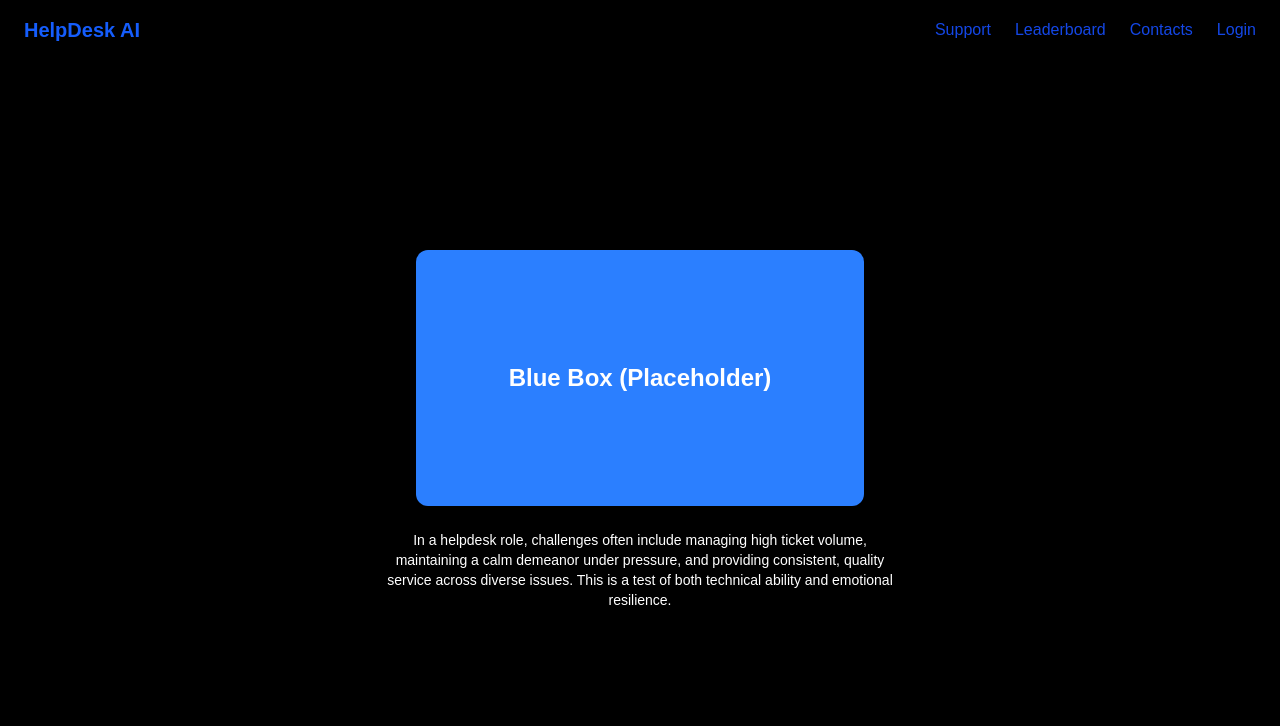
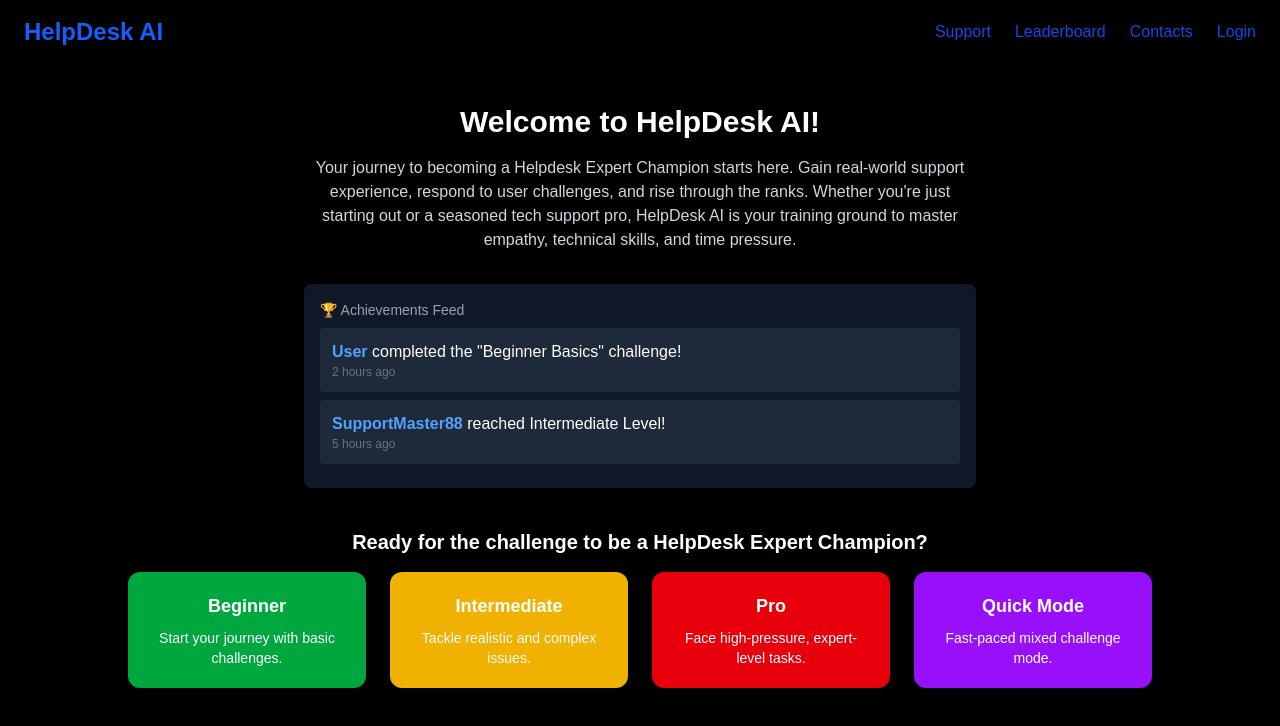
Before and after one commit to Gelosu/Helpdesk-Ai, a Next.js app: page /accountlogin in a window 1280 px wide. Shown: the top 726 px of the page. Built offline with nearby package versions, Linux system fonts and the light colour scheme.

Commit message:
Update page.tsx

```diff
--- a/src/app/accountlogin/page.tsx
+++ b/src/app/accountlogin/page.tsx
@@ -3,10 +3,12 @@
 import { useEffect, useState } from 'react';
 import Link from 'next/link';
 import { useRouter } from 'next/navigation';
+import { Menu, X } from 'lucide-react'; // If using Lucide for icons
 
 export default function HomePage() {
   const [username, setUsername] = useState<string | null>(null);
   const [dropdownOpen, setDropdownOpen] = useState(false);
+  const [mobileMenuOpen, setMobileMenuOpen] = useState(false);
   const router = useRouter();
 
   useEffect(() => {
@@ -20,23 +22,34 @@ export default function HomePage() {
     sessionStorage.removeItem('username');
     setUsername(null);
     setDropdownOpen(false);
+    setMobileMenuOpen(false);
     router.push('/');
   };
 
   return (
-    <div className="min-h-screen flex flex-col bg-black">
+    <div className="min-h-screen flex flex-col bg-black text-white">
       {/* NAVBAR */}
-      <nav className="flex justify-between items-center px-6 py-4 bg-black shadow">
-        <Link href="/" className="text-xl font-bold text-blue-600 hover:text-blue-800">
+      <nav className="flex justify-between items-center px-4 sm:px-6 py-4 bg-black shadow relative">
+        <div className="flex items-center">
+          {/* Hamburger button on mobile */}
+          <button
+            className="sm:hidden text-blue-600 mr-4"
+            onClick={() => setMobileMenuOpen((prev) => !prev)}
+          >
+            {mobileMenuOpen ? <X size={24} /> : <Menu size={24} />}
+          </button>
+
+          {/* Logo */}
+          <Link href="/" className="text-xl sm:text-2xl font-bold text-blue-600 hover:text-blue-800">
             HelpDesk AI
           </Link>
+        </div>
 
-        <div className="relative text-blue-700 font-medium">
-          <div className="flex space-x-6 items-center">
+        {/* Desktop Menu */}
+        <div className="hidden sm:flex space-x-6 text-blue-700 font-medium items-center">
           <Link href="/docs" className="hover:text-blue-500">Support</Link>
           <Link href="/support" className="hover:text-blue-500">Leaderboard</Link>
           <Link href="/support" className="hover:text-blue-500">Contacts</Link>
-
           {!username ? (
             <Link href="/login" className="hover:text-blue-500">Login</Link>
           ) : (
@@ -60,20 +73,70 @@ export default function HomePage() {
             </div>
           )}
         </div>
+
+        {/* Mobile Menu (dropdown) */}
+        {mobileMenuOpen && (
+          <div className="absolute top-full left-0 w-full bg-gray-900 flex flex-col px-6 py-4 space-y-3 z-20 sm:hidden">
+            <Link href="/docs" className="hover:text-blue-400" onClick={() => setMobileMenuOpen(false)}>Support</Link>
+            <Link href="/support" className="hover:text-blue-400" onClick={() => setMobileMenuOpen(false)}>Leaderboard</Link>
+            <Link href="/support" className="hover:text-blue-400" onClick={() => setMobileMenuOpen(false)}>Contacts</Link>
+            {!username ? (
+              <Link href="/login" className="hover:text-blue-400" onClick={() => setMobileMenuOpen(false)}>Login</Link>
+            ) : (
+              <button
+                onClick={handleLogout}
+                className="text-left text-blue-400 hover:text-blue-600"
+              >
+                Logout ({username})
+              </button>
+            )}
           </div>
+        )}
       </nav>
 
       {/* CONTENT */}
-      <main className="flex-grow flex flex-col items-center justify-center px-4">
-        <div className="w-full max-w-md h-64 bg-blue-500 rounded-xl flex items-center justify-center text-white text-2xl font-semibold shadow-lg">
-          Blue Box (Placeholder)
+      <main className="flex-grow flex flex-col items-center justify-start px-4 pt-8 sm:pt-10">
+        <h1 className="text-2xl sm:text-3xl font-bold text-center mb-4">Welcome to HelpDesk AI!</h1>
+        <p className="text-center max-w-2xl mb-8 text-gray-300 text-sm sm:text-base">
+          Your journey to becoming a Helpdesk Expert Champion starts here. Gain real-world
+          support experience, respond to user challenges, and rise through the ranks.
+          Whether you're just starting out or a seasoned tech support pro, HelpDesk AI
+          is your training ground to master empathy, technical skills, and time pressure.
+        </p>
+
+        {/* THREAD FEED STYLE */}
+        <div className="w-full max-w-2xl bg-gray-900 p-4 rounded-lg mb-10 shadow-lg">
+          <p className="text-sm text-gray-400 mb-2">🏆 Achievements Feed</p>
+          <div className="bg-gray-800 p-3 rounded mb-2">
+            <p><span className="font-semibold text-blue-400">{username || 'User'}</span> completed the "Beginner Basics" challenge!</p>
+            <p className="text-xs text-gray-500">2 hours ago</p>
           </div>
-        <p className="mt-6 text-center text-white text-sm max-w-lg">
-          In a helpdesk role, challenges often include managing high ticket volume,
-          maintaining a calm demeanor under pressure, and providing consistent,
-          quality service across diverse issues. This is a test of both technical
-          ability and emotional resilience.
-        </p>
+          <div className="bg-gray-800 p-3 rounded mb-2">
+            <p><span className="font-semibold text-blue-400">SupportMaster88</span> reached Intermediate Level!</p>
+            <p className="text-xs text-gray-500">5 hours ago</p>
+          </div>
+        </div>
+
+        {/* CHALLENGE OPTIONS */}
+        <h2 className="text-lg sm:text-xl font-semibold mb-4 text-center px-2">
+          Ready for the challenge to be a HelpDesk Expert Champion?
+        </h2>
+        <div className="grid grid-cols-1 sm:grid-cols-2 lg:grid-cols-4 gap-4 sm:gap-6 mb-16 w-full max-w-5xl px-2 sm:px-0">
+          {[
+            { title: 'Beginner', desc: 'Start your journey with basic challenges.', color: 'bg-green-600' },
+            { title: 'Intermediate', desc: 'Tackle realistic and complex issues.', color: 'bg-yellow-500' },
+            { title: 'Pro', desc: 'Face high-pressure, expert-level tasks.', color: 'bg-red-600' },
+            { title: 'Quick Mode', desc: 'Fast-paced mixed challenge mode.', color: 'bg-purple-600' },
+          ].map((mode) => (
+            <div
+              key={mode.title}
+              className={`transform hover:scale-105 transition-transform duration-300 p-5 rounded-xl text-center shadow-lg cursor-pointer ${mode.color}`}
+            >
+              <h3 className="text-base sm:text-lg font-bold">{mode.title}</h3>
+              <p className="text-sm mt-2">{mode.desc}</p>
+            </div>
+          ))}
+        </div>
       </main>
     </div>
   );
```
Lines whose indentation alone changed are shown as unchanged.
